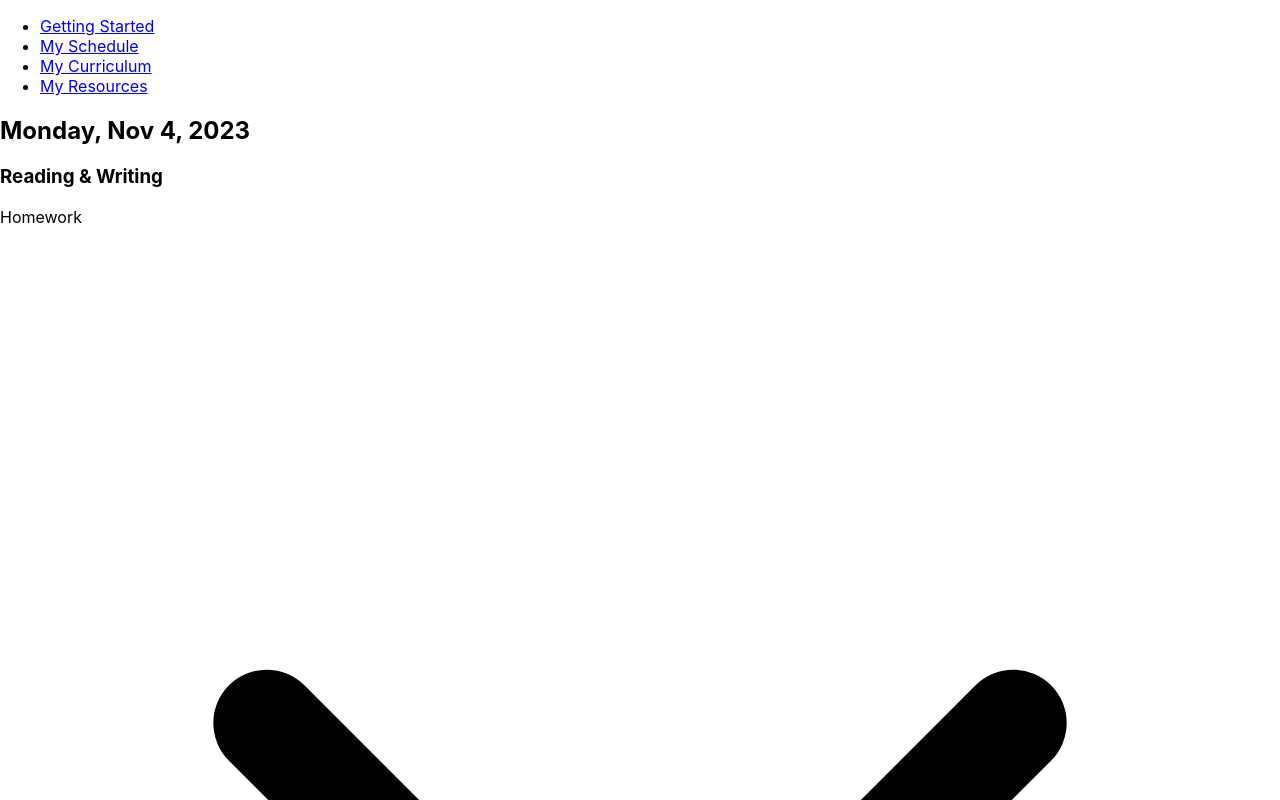
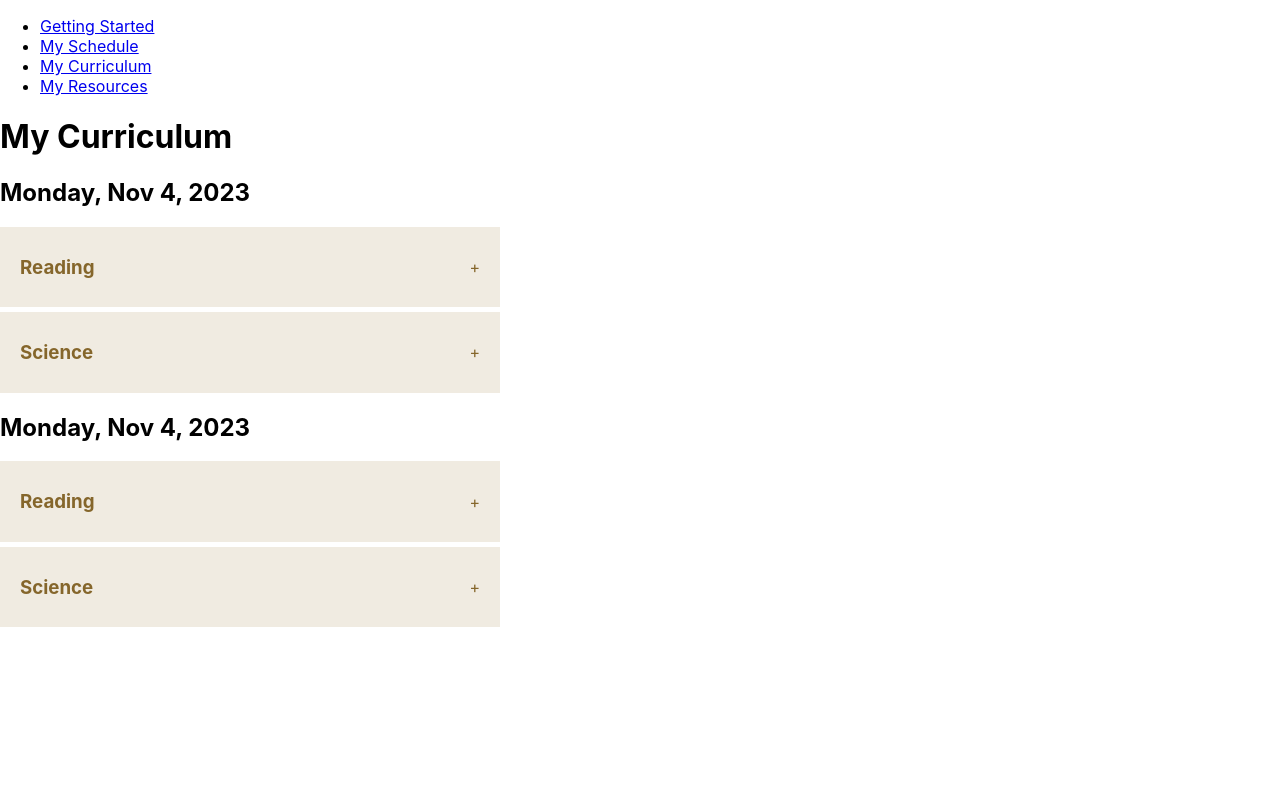
Before and after one commit to Jae-YS/Changing-the-World, a React (Create React App) app in the folder edubuddy/client/: page /resources in a window 1280 px wide. Shown: the top 800 px of the page. Built offline with nearby package versions, Linux system fonts and the light colour scheme.

Commit message:
my curriculum

```diff
--- a/edubuddy/client/src/App.css
+++ b/edubuddy/client/src/App.css
@@ -47,3 +47,43 @@ select {
   border-radius: 5px;
   background-color: white;
 }
+
+.wrapper {
+  display: flex;
+  height: 100vh;
+  width: 100vw;
+  justify-content: center;
+  align-items: center;
+}
+
+.accordion {
+  width: 500px;
+}
+
+.item {
+  background: #f0ebe1;
+  margin-bottom: 5px;
+  padding: 10px 20px;
+
+}
+
+.title {
+  display: flex;
+  justify-content: space-between;
+  align-items: center;
+  color: #85662b;
+  cursor: pointer
+}
+
+.content {
+  color: #8b7f75;
+  max-height: 0;
+  overflow: hidden;
+  transition: all 0.5s cubic-bezier(0,1,0,1);
+}
+
+.contentshow {
+  height: auto;
+  max-height: 9999p;
+  transition: all 0.5s cubic-bezier(0,1,0,1);
+}
--- a/edubuddy/client/src/Components/MyResources.js
+++ b/edubuddy/client/src/Components/MyResources.js
@@ -1,59 +1,72 @@
 import React, { useState } from 'react';
-import { ChevronDownIcon, ChevronUpIcon } from '@heroicons/react/outline'; // Assuming you are using Heroicons or similar
 
-// A single resource item component
-const ResourceItem = ({ subject, type, description }) => {
-  const [isOpen, setIsOpen] = useState(false); // State to manage if the item is expanded or not
+function MyResources(){
+    const [selected, setSelected] = useState(null)
+
+
+    const toggle = (id) => {
+        setSelected(selected === id ? null : id);
+    }
 
     return (
-    <div className="resource-item">
-      <div className="resource-item-header" onClick={() => setIsOpen(!isOpen)}>
-        <h3>{subject}</h3>
-
-        <p>{type}</p>
-        {isOpen ? <ChevronUpIcon /> : <ChevronDownIcon />}
+        <div>
+            <h1>My Curriculum</h1>
+            <div className='accordion'>
+                {data.map((block, blockIndex) => (
+                    <div key={blockIndex}>
+                        <h2>{block.date}</h2>
+                        {block.details.map((item, itemIndex) => {
+                            // Create a unique ID for each item
+                            const id = `${blockIndex}-${itemIndex}`;
+                            return (
+                                <div className='item' key={id}>
+                                    <div className="title" onClick={() => toggle(id)}>
+                                        <h3>{item.title}</h3>
+                                        <span>{selected === id ? '-' : '+'}</span>
                                     </div>
-      {isOpen && (
-        <div className="resource-item-content">
-          <p>{description}</p>
+                                    {selected === id && (
+                                        <div className='contentshow'>
+                                            <p>{item.description}</p>
+                                            <button>{item.button}</button>
                                         </div>
                                     )}
                                 </div>
                             );
-};
-
-// The MyResources component
-const MyResources = () => {
-  // Sample data structure for resources
-  const resourcesData = [
+                        })}
+                    </div>
+                ))}
+            </div>
+        </div>
+    );
+}
+const data = [
     {
         date: "Monday, Nov 4, 2023",
         details: [
-        { subject: "Reading & Writing", type: "Homework", description: "Description for Reading & Writing Homework" },
-        { subject: "Science", type: "Creative Writing", description: "Creative Writing - Imagine you find a magic lamp..." },
-        // ... other items
-      ],
+            {
+            title: "Reading",
+            description: 'Something working Is this actually',
+            button: 'Start'
         },
-    // ... other days
-  ];
+        {   title: "Science",
+            description: "Creative Writing - Imagine you find a magic lamp...",
+            button: "Start" },
+        ]
 
-  return (
-    <div className="my-resources">
-      {resourcesData.map((day, dayIndex) => (
-        <div key={day.date} className="day-resources">
-          <h2>{day.date}</h2>
-          {day.details.map((item, itemIndex) => (
-            <ResourceItem
-              key={`${dayIndex}-${itemIndex}`}
-              subject={item.subject}
-              type={item.type}
-              description={item.description}
-            />
-          ))}
-        </div>
-      ))}
-    </div>
-  );
-};
+    },
+    {
+        date: "Monday, Nov 4, 2023",
+        details: [
+            {
+                title: "Reading",
+                description: 'Something working Is this actually',
+                button: 'Start'
+            },
+            {   title: "Science",
+                description: "Creative Writing - Imagine you find a magic lamp...",
+                button: "Start" },
+        ]
+    }
+]
 
 export default MyResources;
```
Lines whose indentation alone changed are shown as unchanged.
